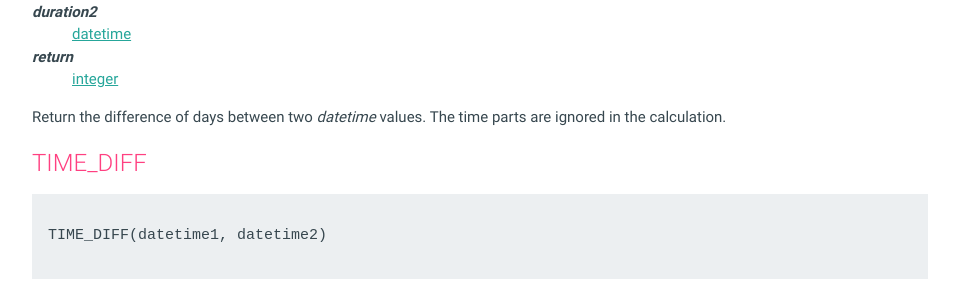
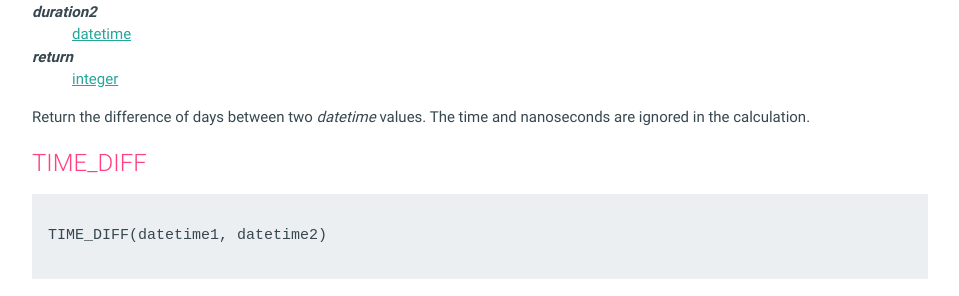
Before and after one commit to mithrandie/csvq, a Jekyll site: the page built from docs/_posts/2006-01-02-datetime-functions.md, in a window 1280 px wide and 900 px high, scrolled down 10510 px. Shown: the part 354-650 px from the top of the window, without its empty margins (160-1119 px from the left). Built offline with Jekyll 4.4.1, drawn with Linux system fonts in a browser that asks for light colours.

Commit message:
Update docs.

```diff
--- a/docs/_posts/2006-01-02-datetime-functions.md
+++ b/docs/_posts/2006-01-02-datetime-functions.md
@@ -504,7 +504,7 @@ _return_
 : [integer]({{ '/reference/value.html#integer' | relative_url }})
 
 Return the difference of days between two _datetime_ values.
-The time parts are ignored in the calculation.
+The time and nanoseconds are ignored in the calculation.
 
 ### TIME_DIFF
 {: #time_diff}
```
